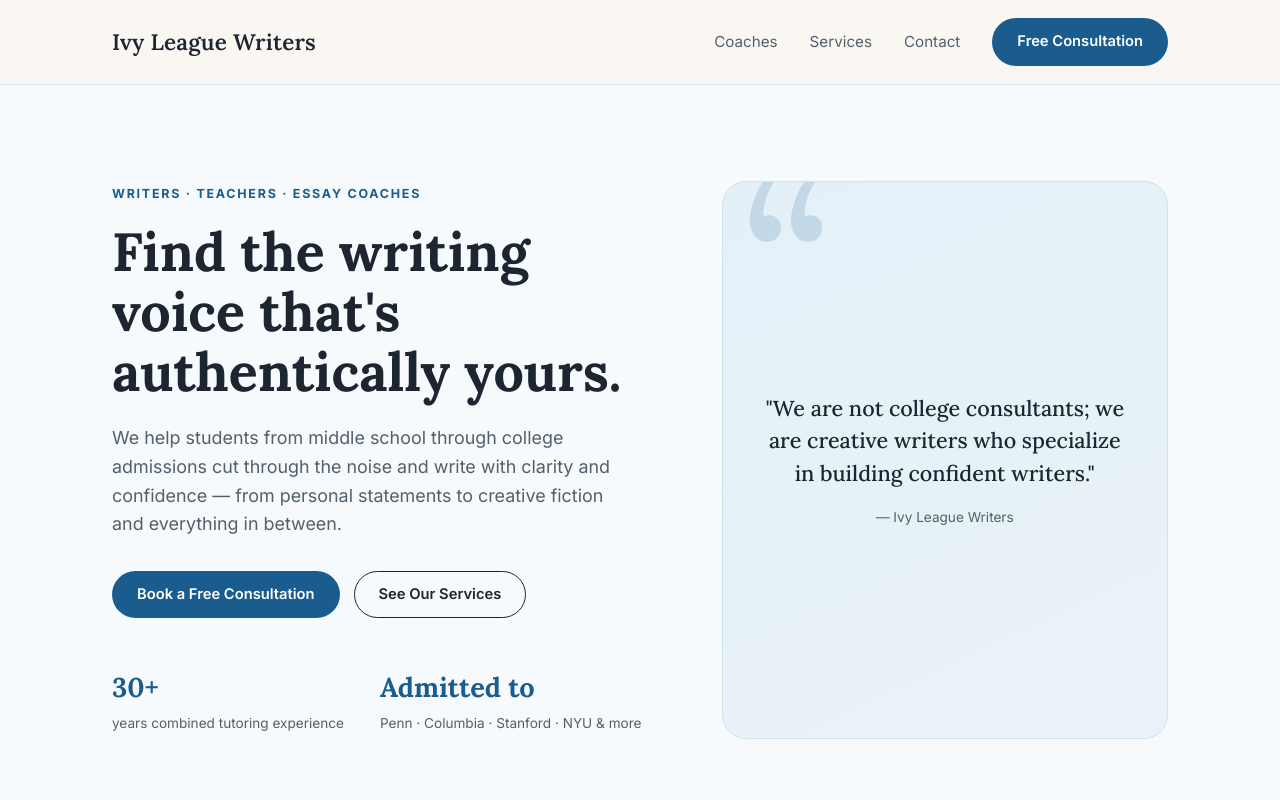
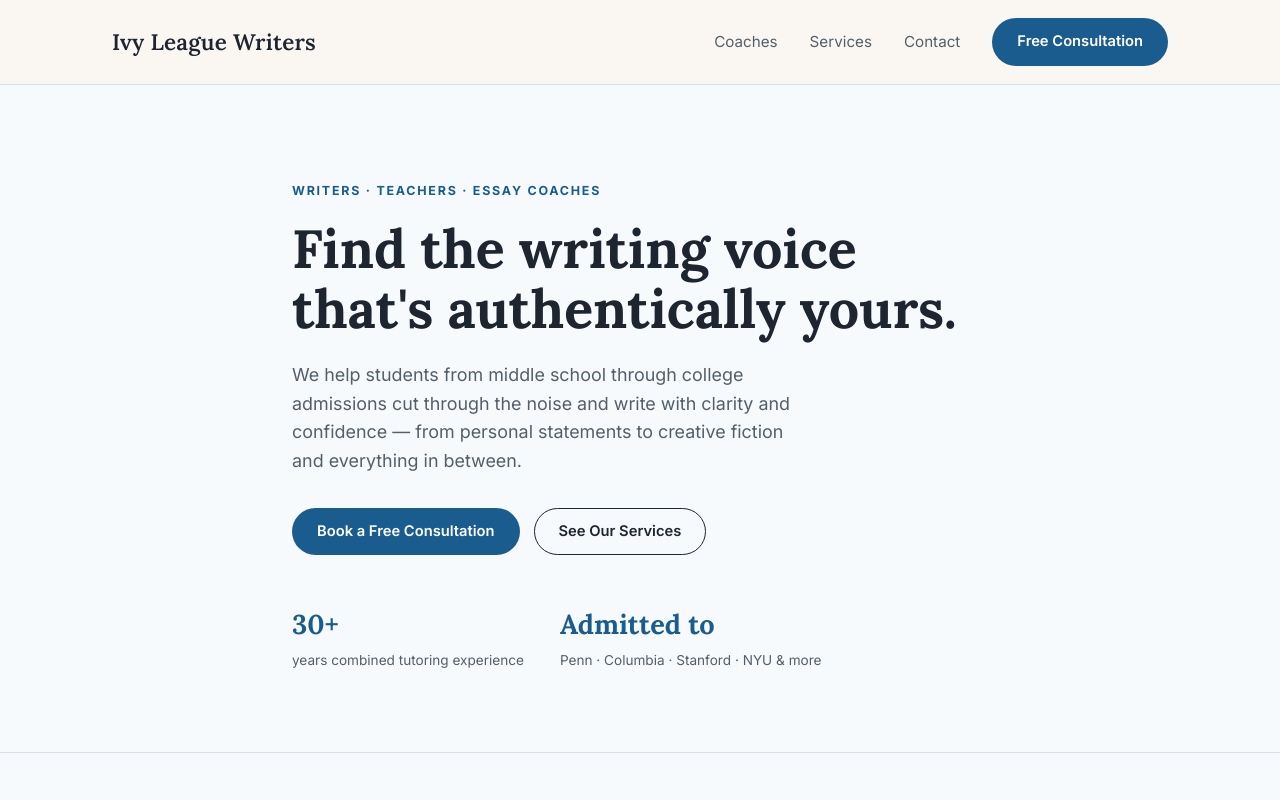
Before and after one commit to jakegoldwasser/ivy-league-writers, a plain HTML site: page index.html in a window 1280 px wide. Shown: the top 800 px of the page. Drawn offline with Linux system fonts and the light colour scheme.

Commit message:
Remove placeholder testimonial quote from hero
No real client testimonial exists yet; the mission-statement blockquote
in the hero visual panel was misleading as a stand-in. Hero now runs
single-column until a genuine testimonial is ready to feature.

Co-Authored-By: Claude Sonnet 5 <noreply@anthropic.com>

```diff
--- a/index.html
+++ b/index.html
@@ -46,9 +46,6 @@
           <div><strong>30+</strong><span>years combined tutoring experience</span></div>
           <div><strong>Admitted to</strong><span>Penn · Columbia · Stanford · NYU &amp; more</span></div>
         </div>
-      </div>
-      <div class="hero-art">
-        <blockquote>"We are not college consultants; we are creative writers who specialize in building confident writers."<cite>— Ivy League Writers</cite></blockquote>
       </div>
     </div>
   </section>
--- a/styles.css
+++ b/styles.css
@@ -140,10 +140,7 @@ header.site-header {
 }
 
 .hero .wrap {
-  display: grid;
-  grid-template-columns: 1.1fr 0.9fr;
-  gap: 64px;
-  align-items: center;
+  max-width: 760px;
 }
 
 .eyebrow {
@@ -186,49 +183,6 @@ header.site-header {
 }
 
 .hero-stats div span {
-  font-size: 0.85rem;
-  color: var(--ink-soft);
-}
-
-.hero-art {
-  position: relative;
-  aspect-ratio: 4 / 5;
-  border-radius: 24px;
-  background: linear-gradient(155deg, var(--accent-soft), var(--paper-alt));
-  border: 1px solid var(--line);
-  display: flex;
-  align-items: center;
-  justify-content: center;
-  overflow: hidden;
-}
-
-.hero-art::before {
-  content: "\201C";
-  font-family: var(--serif);
-  font-size: 14rem;
-  color: rgba(27, 92, 143, 0.16);
-  position: absolute;
-  top: -30px;
-  left: 18px;
-  line-height: 1;
-}
-
-.hero-art blockquote {
-  position: relative;
-  font-family: var(--serif);
-  font-size: 1.35rem;
-  line-height: 1.5;
-  padding: 0 40px;
-  text-align: center;
-  color: var(--ink);
-  margin: 0;
-}
-
-.hero-art cite {
-  display: block;
-  margin-top: 18px;
-  font-family: var(--sans);
-  font-style: normal;
   font-size: 0.85rem;
   color: var(--ink-soft);
 }
@@ -477,8 +431,6 @@ footer .copy { width: 100%; font-size: 0.8rem; color: var(--ink-soft); margin-to
 /* ---------- Responsive ---------- */
 
 @media (max-width: 880px) {
-  .hero .wrap { grid-template-columns: 1fr; }
-  .hero-art { aspect-ratio: 16/9; order: -1; }
   .coach-grid { grid-template-columns: 1fr; }
   .service-row { grid-template-columns: 1fr; gap: 14px; }
   .contact-grid { grid-template-columns: 1fr; }
```
